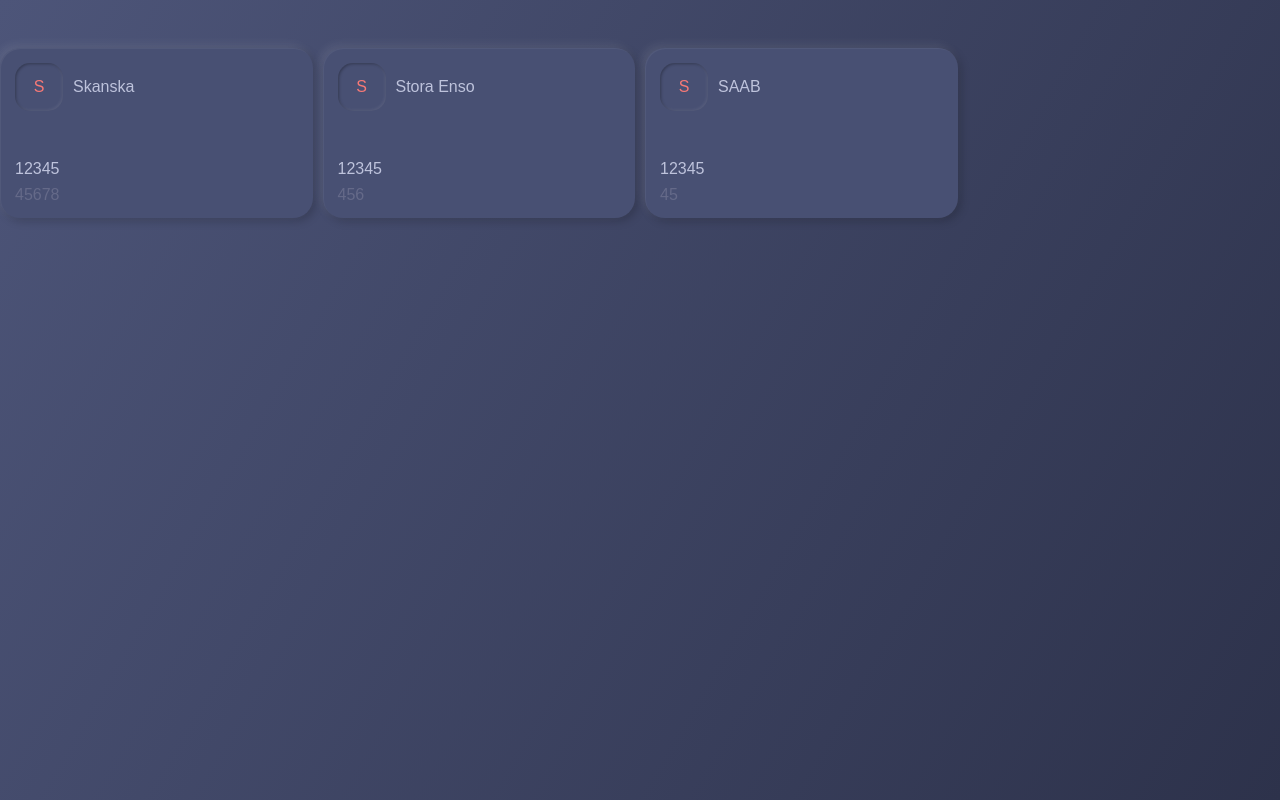
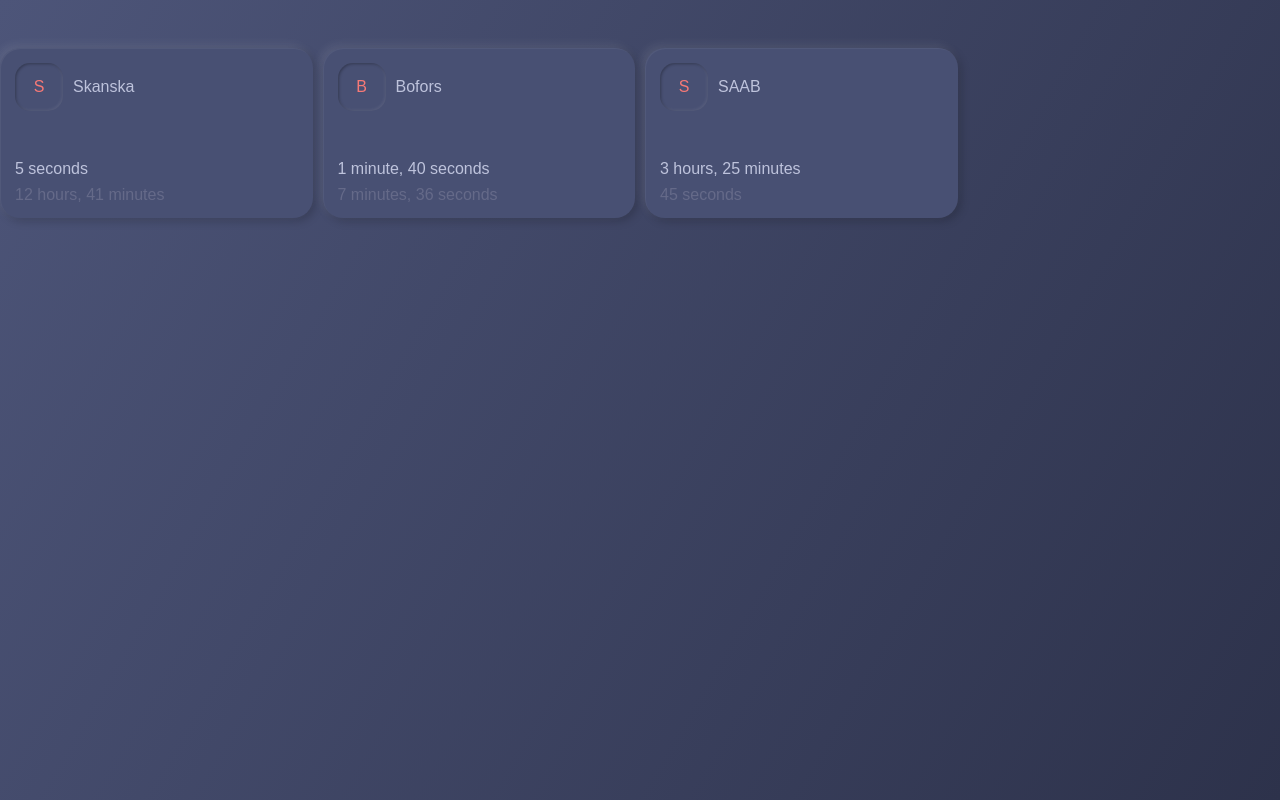
Before and after one commit to AlexGustafsson/timekeep, a Vue app: page / in a window 1280 px wide. Built offline with nearby package versions, Linux system fonts and the light colour scheme; a web font is replaced by a local one.

Commit message:
Moved over to human-readable durations

```diff
--- a/package.json
+++ b/package.json
@@ -25,7 +25,7 @@
     "xo": "^0.25.3"
   },
   "dependencies": {
-    "moment": "^2.24.0",
+    "humanize-duration": "^3.21.0",
     "reset-css": "^5.0.1",
     "vue": "^2.6.10",
     "vue-router": "^3.1.3",
--- a/src/components/card/model.vue
+++ b/src/components/card/model.vue
@@ -6,9 +6,9 @@
       </div>
       <h1>{{name}}</h1>
     </header>
-    <h2>{{time}}</h2>
+    <h2>{{prettyTime}}</h2>
     <footer>
-      <p>{{previous}}</p>
+      <p>{{prettyPrevious}}</p>
     </footer>
   </div>
 </template>
--- a/src/components/card/script.js
+++ b/src/components/card/script.js
@@ -1,5 +1,15 @@
+import humanizeDuration from 'humanize-duration';
+
 export default {
   name: 'card',
+  computed: {
+    prettyTime() {
+      return humanizeDuration(this.time * 1000, {largest: 2});
+    },
+    prettyPrevious() {
+      return humanizeDuration(this.previous * 1000, {largest: 2});
+    }
+  },
   props: {
     name: String,
     time: Number,
--- a/src/pages/home/model.vue
+++ b/src/pages/home/model.vue
@@ -1,7 +1,7 @@
 <template>
   <div class="home-page">
     <main>
-      <card v-for="timekeep in timekeepings" :key="timekeep.id" :name="timekeep.name" :time="timekeep.time" :previous="timekeep.previous"></card>
+      <card v-for="timekeep in timekeepings" :key="timekeep.id" :name="timekeep.name" :time="timekeep.time" :previous="timekeep.previous" @click.native="cardClicked(timekeep.id)"></card>
     </main>
   </div>
 </template>
--- a/src/pages/home/script.js
+++ b/src/pages/home/script.js
@@ -8,13 +8,13 @@
         {
           id: 0,
           name: 'Skanska',
-          time: 12345,
+          time: 5,
           previous: 45678
         },
         {
           id: 1,
-          name: 'Stora Enso',
-          time: 12345,
+          name: 'Bofors',
+          time: 100,
           previous: 456
         },
         {
@@ -23,8 +23,25 @@
           time: 12345,
           previous: 45
         }
-      ]
+      ],
+      activeID: null,
+      timer: null
     };
+  },
+  mounted() {
+    this.timer = setInterval(this.tick.bind(this), 1000);
+  },
+  methods: {
+    cardClicked(id) {
+      if (id == this.activeID)
+        this.activeID = null;
+      else
+        this.activeID = id;
+    },
+    tick() {
+      if (this.activeID !== null)
+        this.timekeepings[this.activeID].time++;
+    }
   },
   components: {
     Card
```
Also changed, not shown: 1 other file (tests, documents, lock files or other folders).
